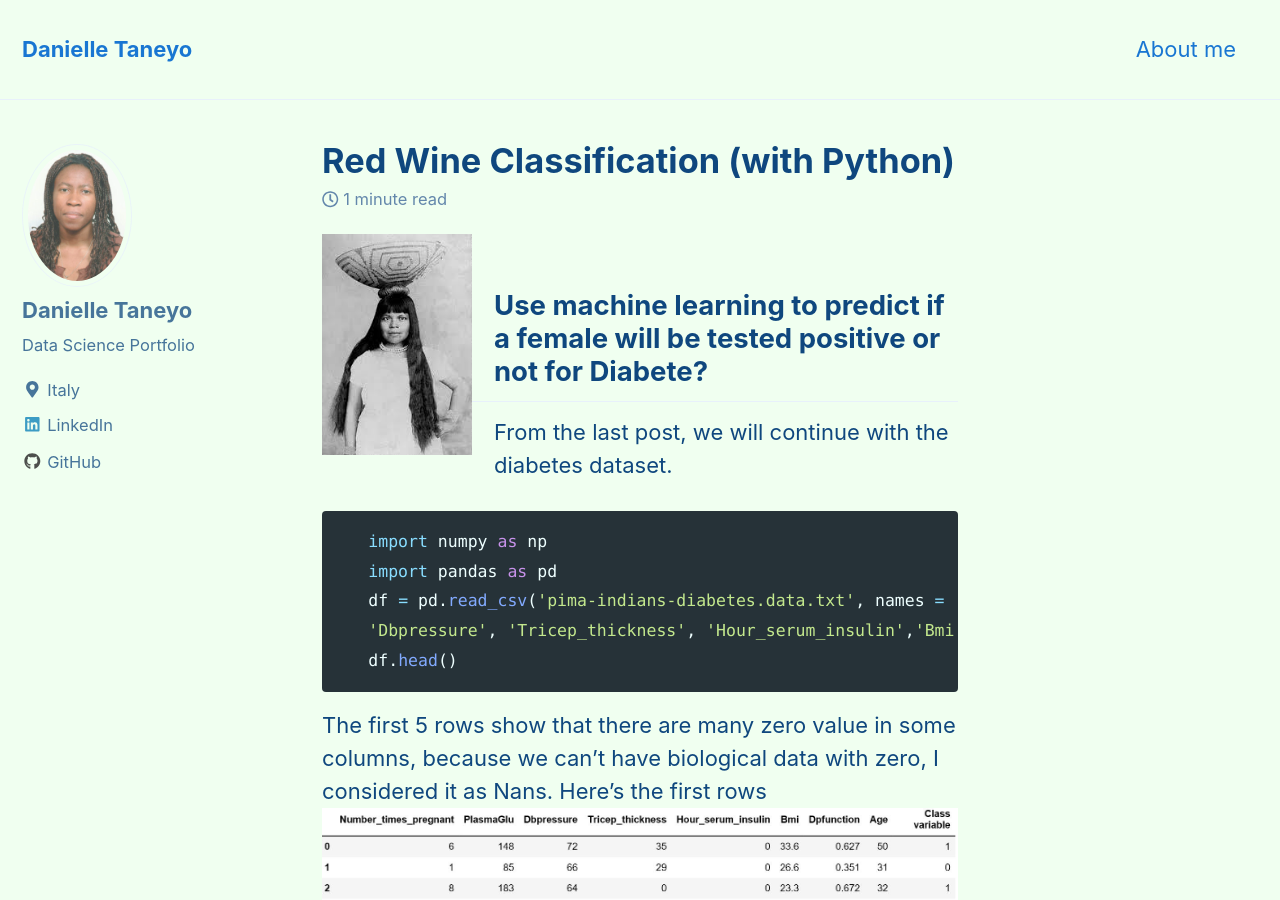
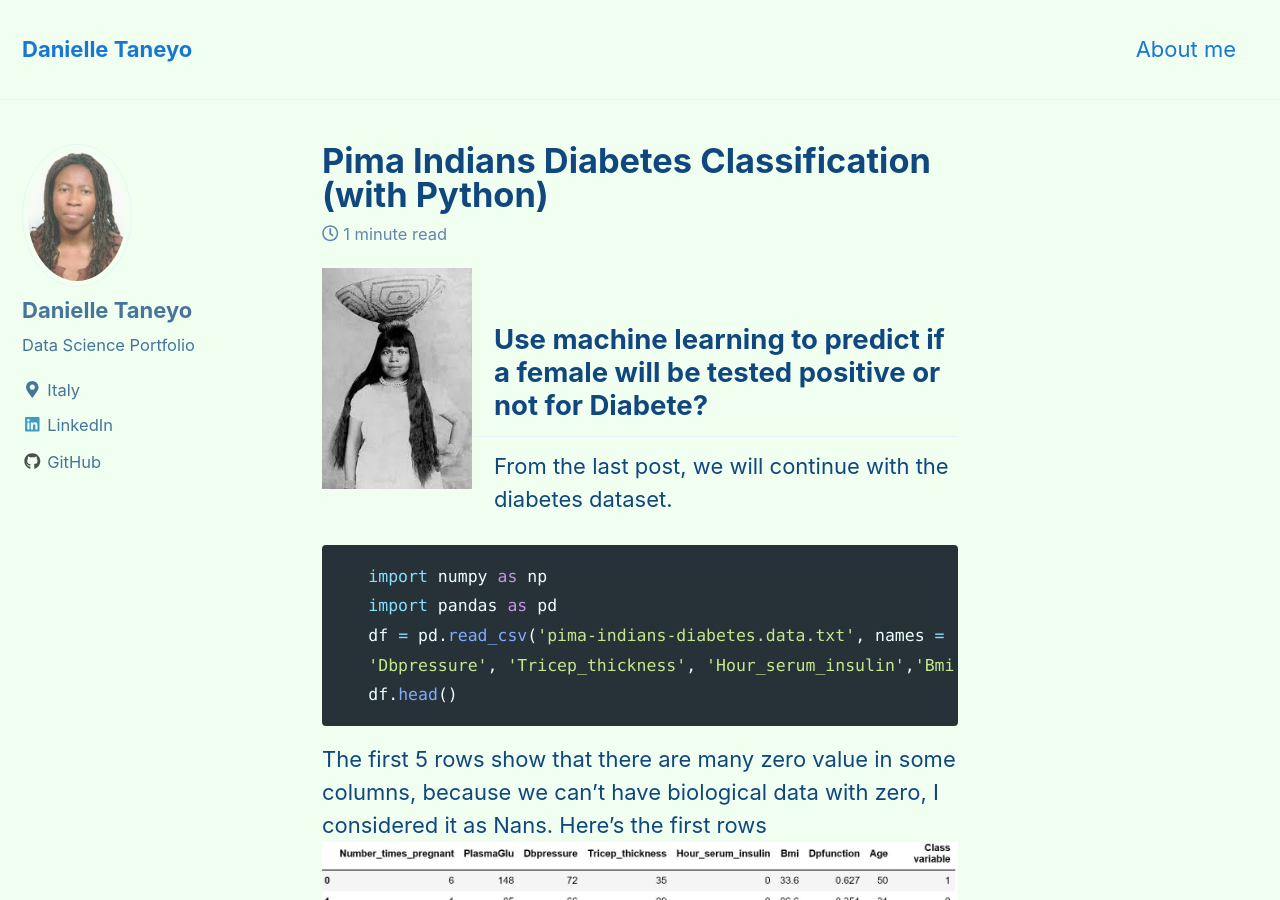
Before and after one commit to lsaa2014/lsaa2014.github.io, a Jekyll site: the page built from _posts/2018-07-11-DiabeteClassification.md, in a window 1280 px wide and 900 px high. Built offline with Jekyll 4.4.1, drawn with Linux system fonts in a browser that asks for light colours; nearby versions of some CDN libraries; some of the changed text lies outside the part shown.

Commit message:
Diabetes class modified

```diff
--- a/_posts/2018-07-11-DiabeteClassification.md
+++ b/_posts/2018-07-11-DiabeteClassification.md
@@ -1,8 +1,9 @@
 ---
-title: "Red Wine Classification (with Python)"
-date: "Monday, April 02, 2018"
+title: "Pima Indians Diabetes Classification (with Python)"
+date: "Wenesday, July 07, 2018"
 tags:
-  - red wine
+  - Diabetes
+  - Pima Indians
   - Classification
   - Python
 
```
